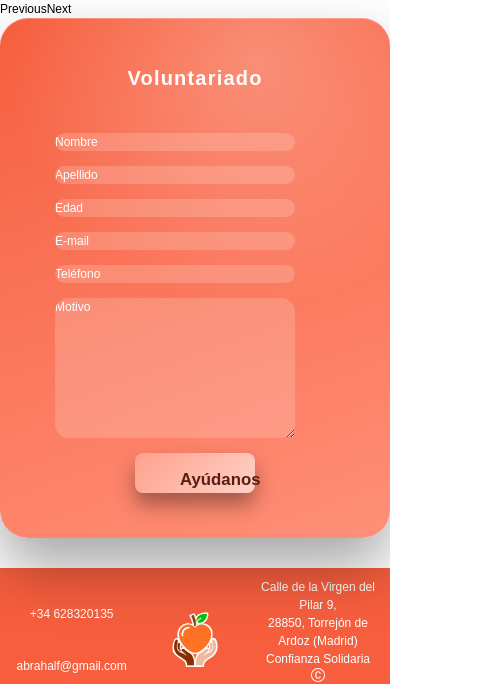
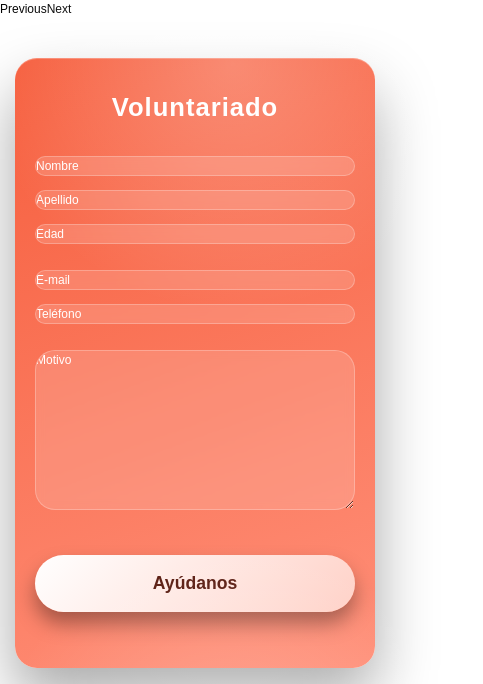
Before and after one commit to JessRoy17/ONG, a React (Vite) app: page / in a window 390 px wide. Shown: the part 810-1494 px from the top of the page, 483 px wide, since content can reach past the window. Built offline with nearby package versions, Linux system fonts and the light colour scheme.

Commit message:
commi opcional3

```diff
--- a/src/components/formulario/formulario.css
+++ b/src/components/formulario/formulario.css
@@ -1,16 +1,16 @@
 form {
-  margin: 70px auto;
-  max-width: 820px;
-  padding: 45px 55px;
+  margin: 788px auto;
+  max-width: 860px;
+  padding: 50px 60px 60px;
   background: linear-gradient(160deg, #F65E3D 0%, #ff8f78 100%);
-  border-radius: 28px;
+  border-radius: 30px;
   box-shadow:
     0 30px 60px rgba(0, 0, 0, 0.35),
     inset 0 1px 0 rgba(255, 255, 255, 0.25);
   display: flex;
   flex-direction: column;
   position: relative;
-  overflow: hidden;
+
 }
 
 form::before {
@@ -34,32 +34,38 @@ form::before {
   color:#fff;
   font-weight: 800;
   text-align: center;
-  font-size: 1.9rem;
-  margin-bottom: 40px;
-  letter-spacing: 1.2px;
+  font-size: 2rem;
+  margin-bottom: 45px;
+  letter-spacing: 1px;
 }
 
 .fieldsetForm {
    display: flex;
-  gap: 20px;
-  margin-bottom: 25px;
-  border: none;;
+  gap: 22px;
+  margin-bottom: 26px;
+  border: none;
 }
 .placeholderColor::placeholder {
     color: white;
+    font-weight: 400;
 }
 
 input,
 textarea {
   width: 100%;
-  padding: 12px 15px;
-  border-radius: 14px;
-  border: none;
-  background-color: rgba(255, 255, 255, 0.18);
+  padding: 14px 18x;
+  border-radius: 999px;
+  border: 1px solid rgb(255, 255, 255, 0.25);
+  background-color: rgba(255, 255, 255, 0.15);
   color: white;
   font-size: 1rem;
-  transition: all 0.3s ease;
+  transition: all 0.35s ease;
   backdrop-filter: blur(4px);
+}
+
+
+textarea {
+  border-radius: 20px;
 }
 
 
@@ -68,6 +74,10 @@ textarea:focus {
    outline: none;
   background-color: rgba(255, 255, 255, 0.28);
   box-shadow: 0 0 0 2px rgba(255,255,255,0.6);
+   box-shadow:
+    0 0 0 3px rgba(255,255,255,0.25),
+    0 10px 20px rgba(0,0,0,0.25);
+  transform: translateY(-2px);
 }
 
 #edad {
@@ -81,94 +91,64 @@ textarea:focus {
 
 
 textarea {
-  min-height: 140px;
-  resize: none;
+  min-height: 160px;
+  padding-top: 18px;
 }
 
 
 .buttonAyudanos {
   display: flex;
   justify-content: center;
-  margin-top: 35px;
+  margin-top: 45px;
 }
 
 .buttonAyudanos button,
 .oculto--formulario-button {
-  background: linear-gradient(135deg, #FFA08B, #ffd1c7);
+  background: linear-gradient(135deg, #ffffff, #ffd1c7);
   border-radius: 999px;
-  border: none;
-  padding: 14px 45px;
-  font-size: 1.05rem;
-  font-weight: 700;
+  padding: 15px 48px;
+  font-size: 1.1rem;
+  font-weight: 800;
   color: #5a1d12;
   cursor: pointer;
   box-shadow: 0 12px 20px rgba(0,0,0,0.35);
   transition: all 0.3s ease;
 }
 
-/* Hover botón */
 .buttonAyudanos button:hover,
 .oculto--formulario-button:hover {
   transform: translateY(-3px);
   box-shadow: 0 18px 28px rgba(0,0,0,0.45);
 }
 
-/* Active botón */
+
 .buttonAyudanos button:active {
   transform: scale(0.96);
 }
 
 
 
-@media (max-width: 1024px) {
-    .oculto--formularioPC {
-        display: none;
+@media (max-width: 480px) {
+  form{
+    margin:40px 15px;
+    padding:30px 20px;
+    border-radius: 22px;
+  }
+  .legendTitulo{
+    font-size: 1.6rem;
+    margin-bottom: 30px;
 
-    }
+  }
 
-    .oculto--formulario {
-        margin: auto;
-        margin-bottom: 30px;
-        justify-items: left;
-    }
-
-    .oculto--formulario input[type="text"],
-    .oculto--formulario input[type="email"],
-    .oculto--formulario textarea {
-        width: calc(100% - 40px);
-        margin-bottom: 15px;
-    }
-    #edad {
-        font: 1em sans-serif;
-        width: 70px;
-        margin-left: 0px;
-        border-bottom: #000 solid 1px;
-        border-left: #000 solid 1px;
-    }
-
-    #apellido {
-        margin-left: 0px;
-    }
-
-    #tlf {
-        margin-left: 0px;
-    }
-
-    .oculto--formulario-button {
-        align-items: center;
-        text-align: center;
-        border-radius: 8px;
-        background-color: #FFA08B;
-        margin: auto;
-        width: 120px;
-        height: 40px;
-    }
-
-    .oculto--formulario-legend {
-        font-size: 20px;
-        color: white;
-        text-align: center;
-    }
+  .fieldsetForm{
+    flex-direction: column;
+    gap: 14px;
+  }
+  input,
+  text-area{
+    font-size: 1rem;
+    padding: 14px;
+  }
 }
 
 
```
